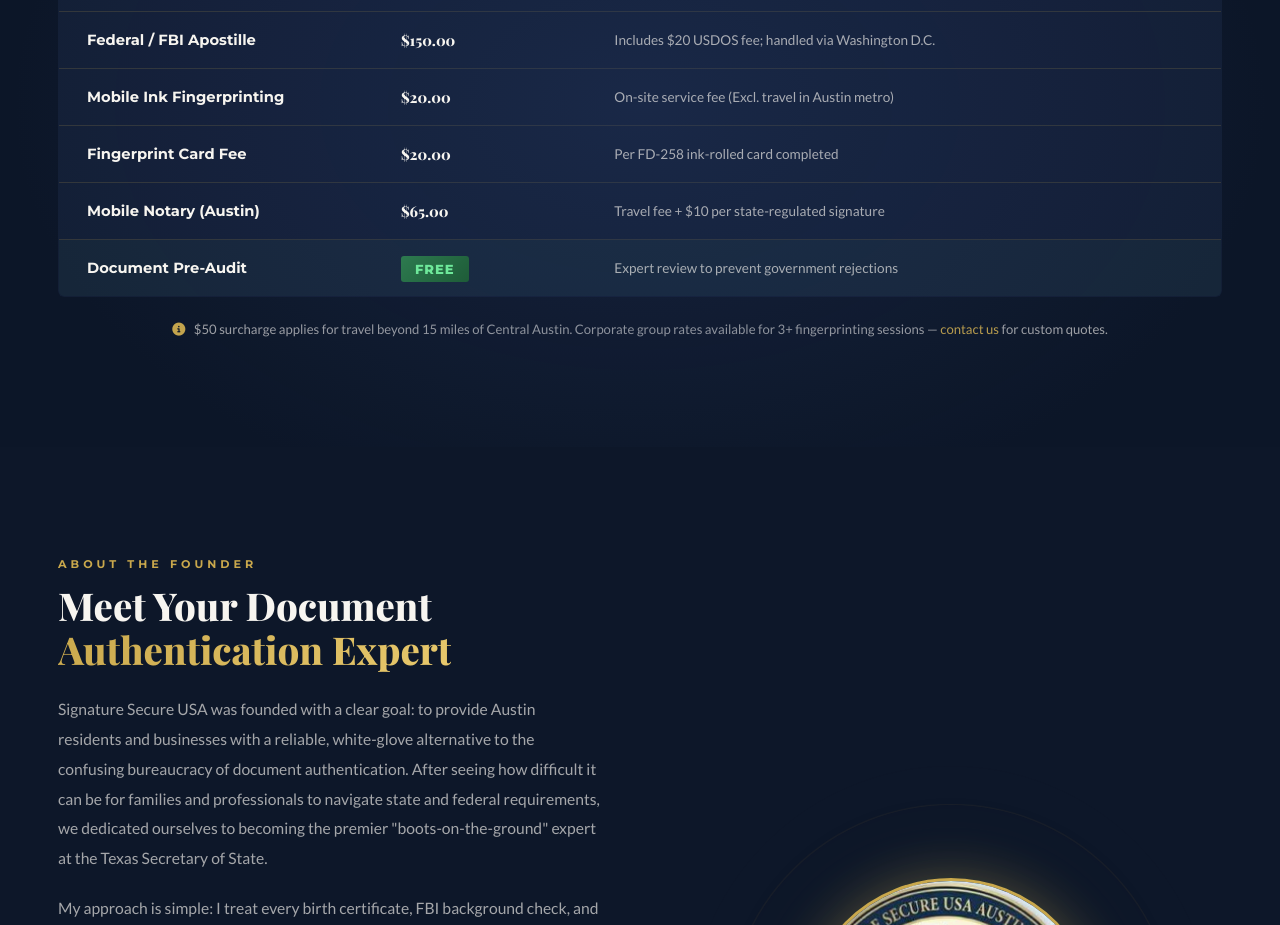
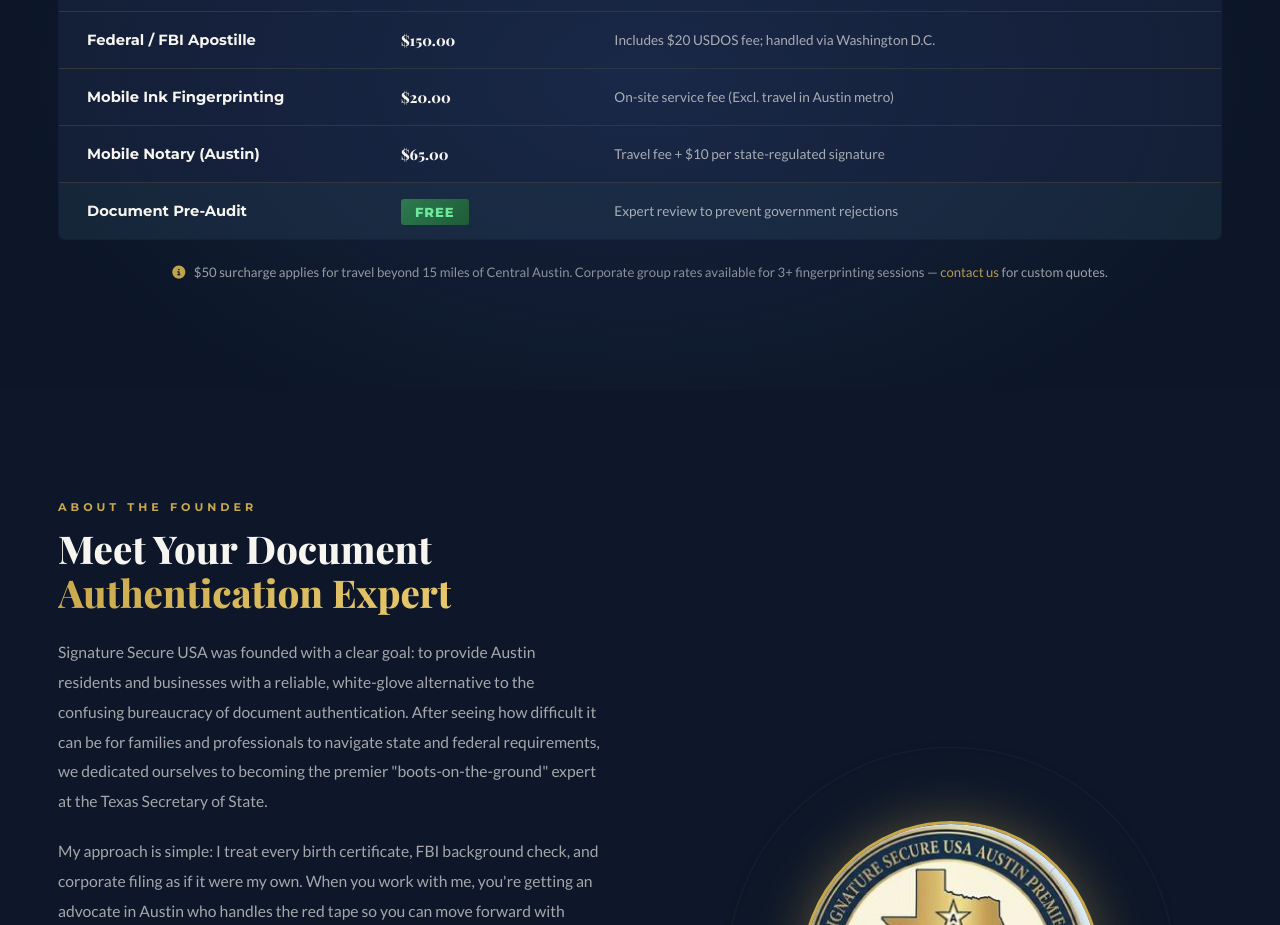
Before and after one commit to Mohammed-Farooq-Akber/signaturesecure, a website: page public/index.html in a window 1280 px wide. Shown: the part 3700-4625 px from the top of the page. Drawn offline with nearby package versions, Linux system fonts and the light colour scheme; animation ran at ten frames a second.

Commit message:
Remove Fingerprint Card Fee from index.html
Removed Fingerprint Card Fee row from the pricing table.

```diff
--- a/public/index.html
+++ b/public/index.html
@@ -361,11 +361,6 @@
                             <td>On-site service fee (Excl. travel in Austin metro)</td>
                         </tr>
                         <tr class="table-row-animate">
-                            <td><strong>Fingerprint Card Fee</strong></td>
-                            <td class="price-cell">$20.00</td>
-                            <td>Per FD-258 ink-rolled card completed</td>
-                        </tr>
-                        <tr class="table-row-animate">
                             <td><strong>Mobile Notary (Austin)</strong></td>
                             <td class="price-cell">$65.00</td>
                             <td>Travel fee + $10 per state-regulated signature</td>
```
